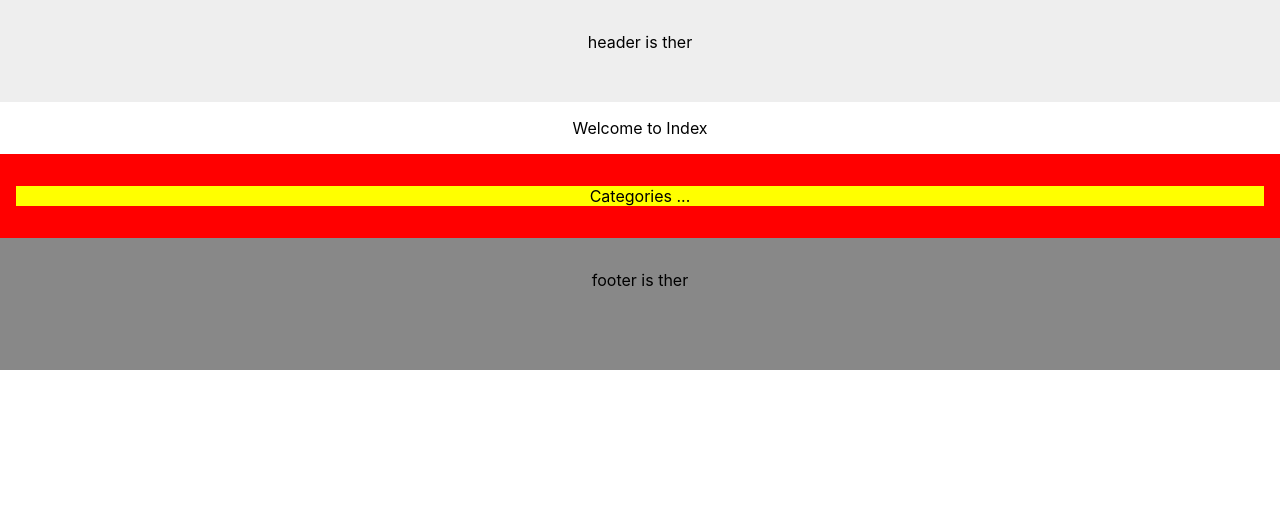
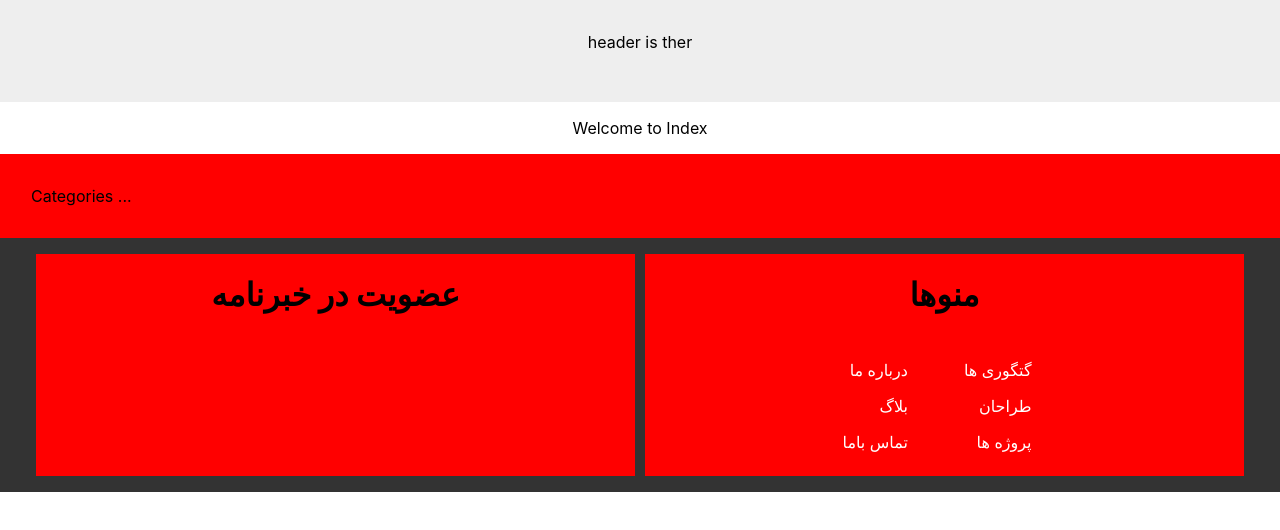
Before and after one commit to visharco/vishar-web, a React (Create React App) app: page / in a window 1280 px wide. Shown: the top 530 px of the page. Built offline with nearby package versions, Linux system fonts and the light colour scheme.

Commit message:
footer menu is fixed

```diff
--- a/src/component/categories/style.css
+++ b/src/component/categories/style.css
@@ -13,6 +13,7 @@
     padding-left: 15px;
     margin-right: auto;
     margin-left: auto;
-    background-color: yellow;
+    display: flex;
+
 
 }
--- a/src/component/footer/footer.js
+++ b/src/component/footer/footer.js
@@ -11,7 +11,29 @@ class FooterComponent extends Component {
     render() {
         return (
             <div className="footer">
-                <p>footer is ther</p>
+                <div className="container">
+                    <div className="footer-split ">
+                        <h1>عضویت در خبرنامه</h1>
+                    </div>
+
+                    <div className="footer-split ">
+                        <h1>منوها</h1>
+                        <div className="footer-menu">
+                            <ul>
+                                <li>درباره ما</li>
+                                <li>بلاگ</li>
+                                <li>تماس باما</li>
+                            </ul>
+                            <ul>
+                                <li>گتگوری ها</li>
+                                <li>طراحان</li>
+                                <li>پروژه ها</li>
+                            </ul>
+
+                        </div>
+                    </div>
+
+                </div>
             </div>
          );
     }
--- a/src/component/footer/style.css
+++ b/src/component/footer/style.css
@@ -1,8 +1,33 @@
 .footer{
-    height: 100px;
     padding: 1rem;
-    background-color: #888888;
+    background-color: #333;
     bottom: 0;
+}
+
+
+.footer-split {
+    width: 50%;
+    background-color: red;
+    margin: 0 5px;
+    text-align: center;
+}
+
+.footer-menu{
+    display: flex;
+    color: #fff;
+    width: 300px;
+    margin: auto;
 
 
 }
+
+.footer-split ul li {
+    list-style-type: none;
+    text-align: right;
+    padding: 0.5rem;
+
+}
+
+.footer-split ul li:hover{
+    opacity: 0.8;
+}
```
